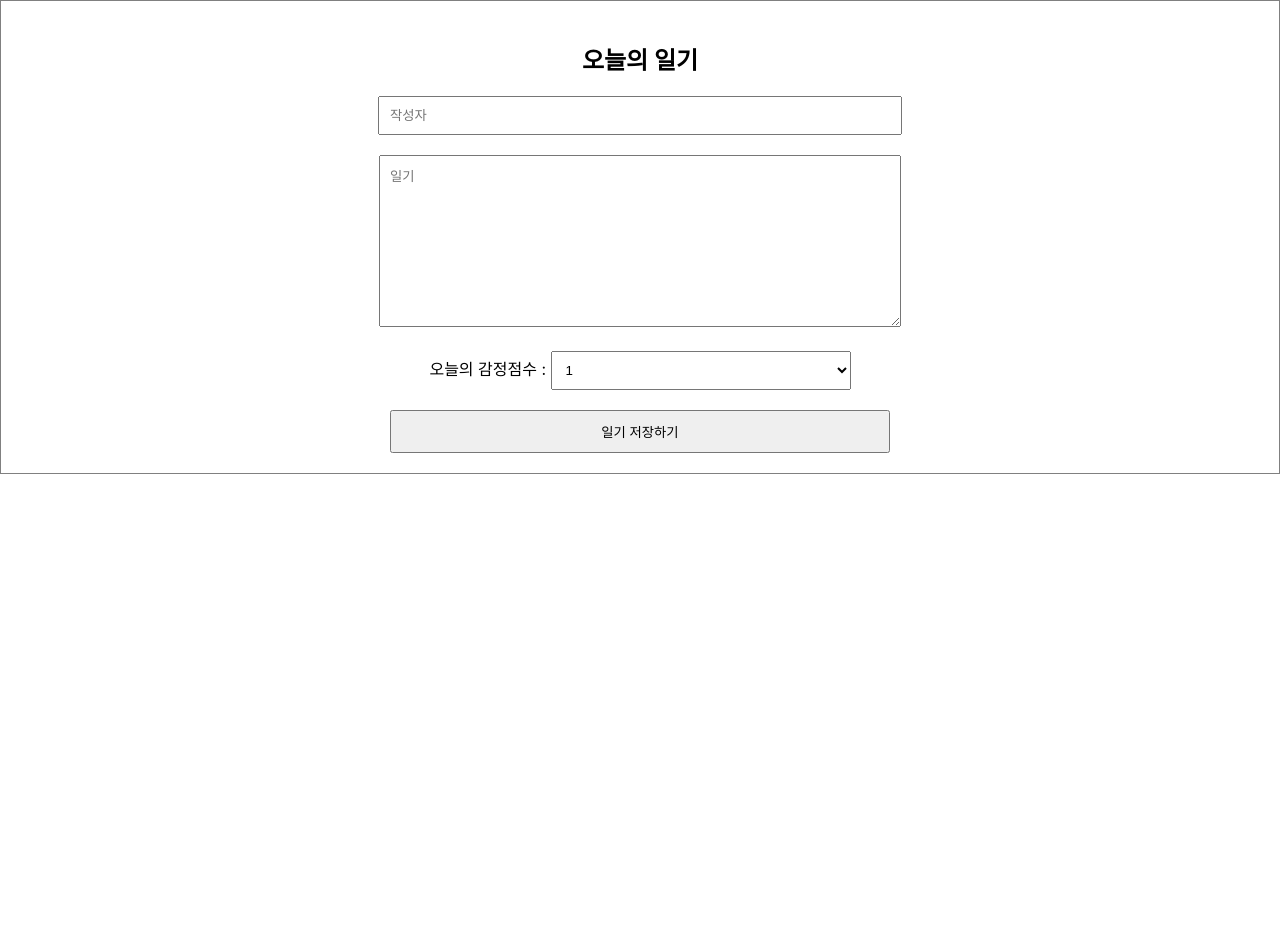
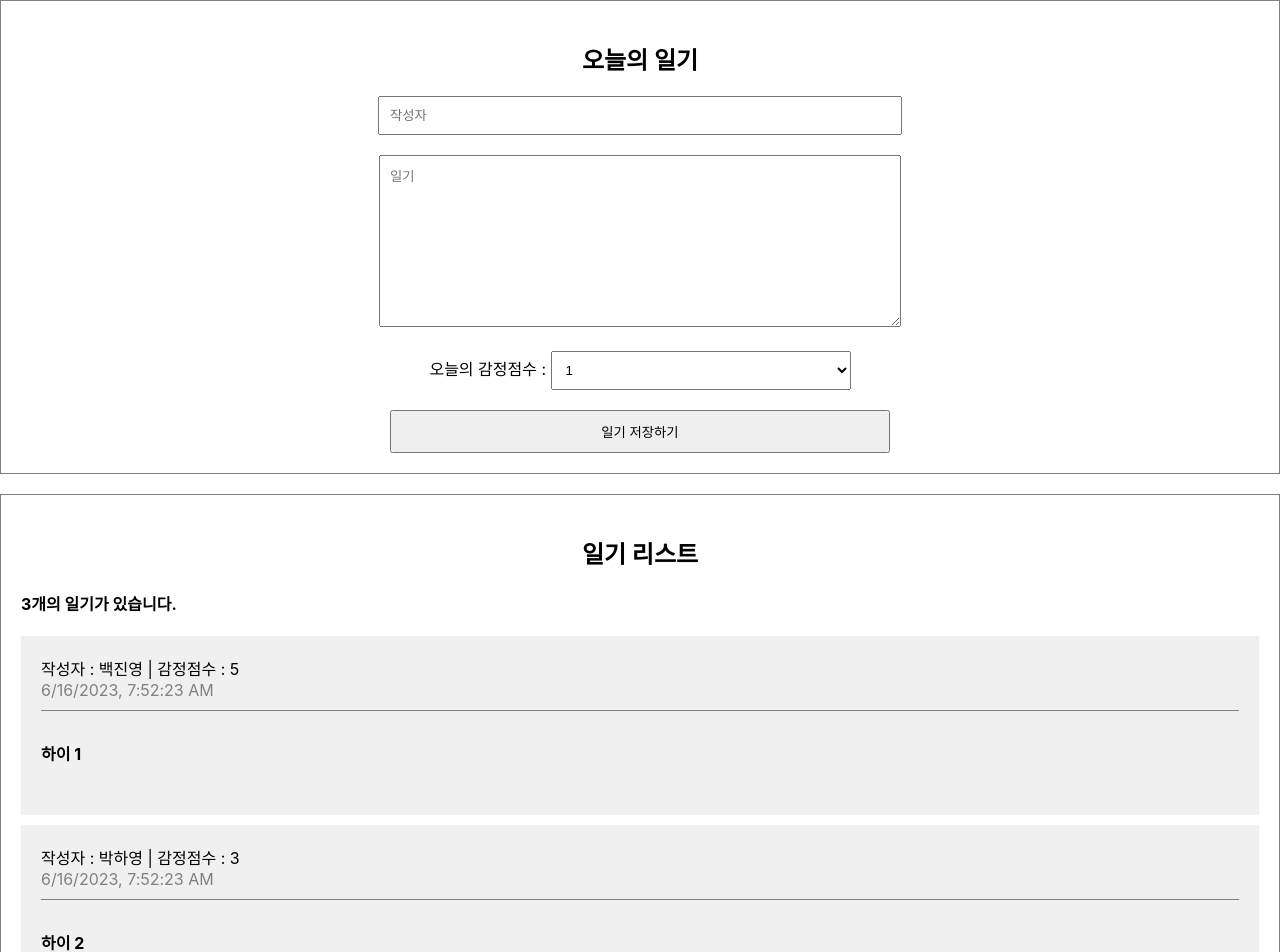
Before and after one commit to jinyoung1018/ReactSimpleDiary, a React (Create React App) app: page / in a window 1280 px wide. Shown: the top 952 px of the page. Before the commit the page ends 800 px from the top, so only its background shows below. Built offline with nearby package versions, Linux system fonts and the light colour scheme.

Commit message:
리스트 렌더링

```diff
--- a/src/App.css
+++ b/src/App.css
@@ -29,3 +29,46 @@
   padding: 10px;
   cursor: pointer;
 }
+
+/* List */
+
+.DiaryList {
+  border: 1px solid gray;
+  padding: 20px;
+  margin-top: 20px;
+}
+
+.DiaryList h2 {
+  text-align: center;
+}
+
+/* ITEM */
+
+.DiaryItem {
+  background-color: rgb(240, 240, 240);
+  margin-bottom: 10px;
+  padding: 20px;
+}
+
+.DiaryItem span {
+  margin-right: 10px;
+}
+
+.DiaryItem .info {
+  border-bottom: 1px solid gray;
+  padding-bottom: 10px;
+  margin-bottom: 10px;
+}
+.DiaryItem .date {
+  color: gray;
+}
+
+.DiaryItem .content {
+  margin-bottom: 30px;
+  margin-top: 30px;
+  font-weight: bold;
+}
+
+.DiaryItem textarea {
+  padding: 10px;
+}
--- a/src/App.js
+++ b/src/App.js
@@ -1,11 +1,37 @@
 import './App.css';
 
 import DiaryEditor from "./DiaryEditor";
+import DiaryList from './DiaryList';
+
+const dummyList = [
+  {
+    id:1,
+    author: "백진영",
+    content: "하이 1",
+    emotion:5,
+    created_date: new Date().getTime()
+  },
+  {
+    id:2,
+    author: "박하영",
+    content: "하이 2",
+    emotion:3,
+    created_date: new Date().getTime()
+  },
+  {
+    id:3,
+    author: "변영무",
+    content: "하이 4",
+    emotion:5,
+    created_date: new Date().getTime()
+  },
+]
 
 function App() {
   return (
     <div className="App">
       <DiaryEditor></DiaryEditor>
+      <DiaryList diaryList={dummyList}></DiaryList>
     </div>
   );
 }
--- /dev/null
+++ b/src/DiaryItem.js
@@ -0,0 +1,12 @@
+const DiaryItem = ({author, content, created_date, emotion, id}) => {
+    return <div className="DiaryItem">
+        <div className="info">
+            <span>작성자 : {author} | 감정점수 : {emotion}</span>
+            <br></br>
+            <span className="date">{new Date(created_date).toLocaleString()}</span>
+        </div>
+        <div className="content">{content}</div>
+    </div>
+}
+
+export default DiaryItem;
--- /dev/null
+++ b/src/DiaryList.js
@@ -0,0 +1,21 @@
+import DiaryItem from "./DiaryItem";
+const DiaryList = ({diaryList}) => {
+    console.log(diaryList)
+    return (
+        <div className="DiaryList">
+            <h2>일기 리스트</h2>
+            <h4>{diaryList.length}개의 일기가 있습니다.</h4>
+            <div>
+                {diaryList.map((it) => (
+                   <DiaryItem key={it.id} {...it}></DiaryItem>
+                ))}
+            </div>
+        </div>
+    );
+};
+
+DiaryList.defaultProps ={
+    diaryList: [],
+}
+
+export default DiaryList;
```
Also changed, not shown: package.json (+1 -6 lines), 1 other file (tests, documents, lock files or other folders).
